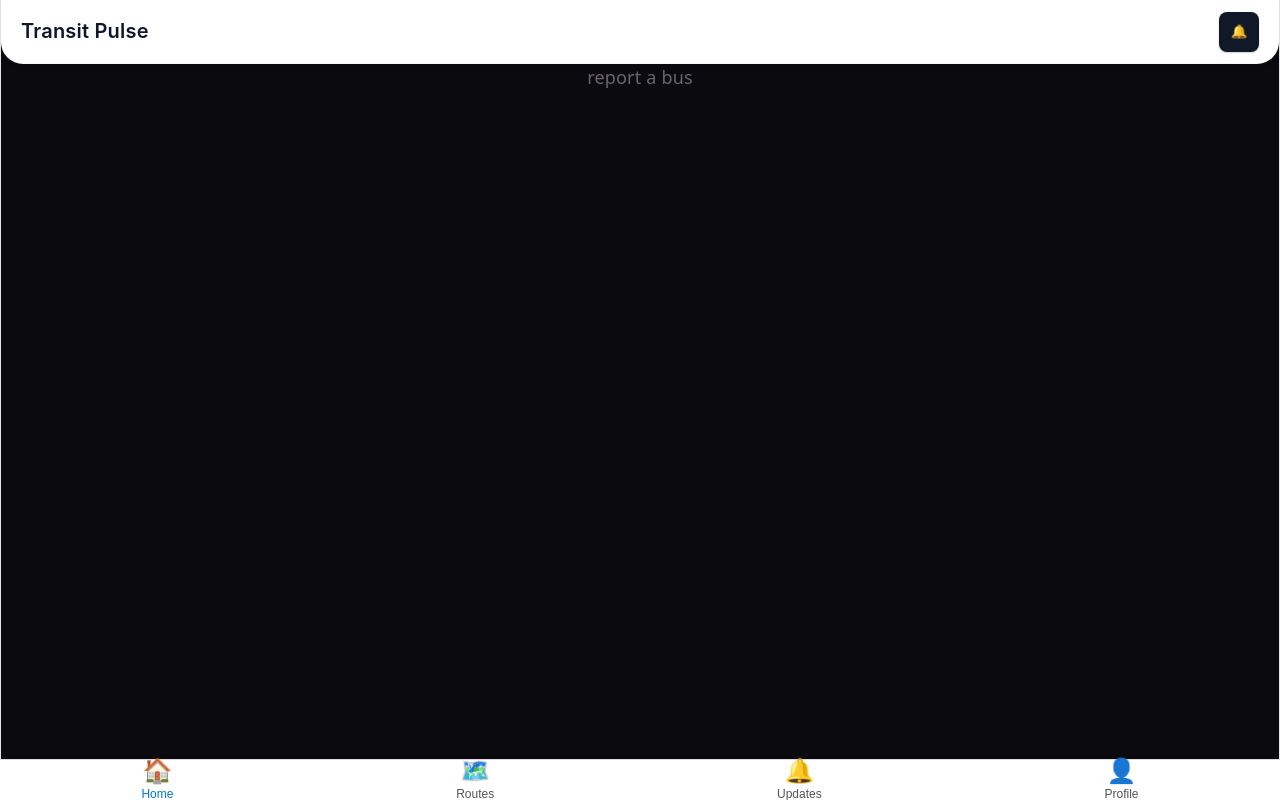
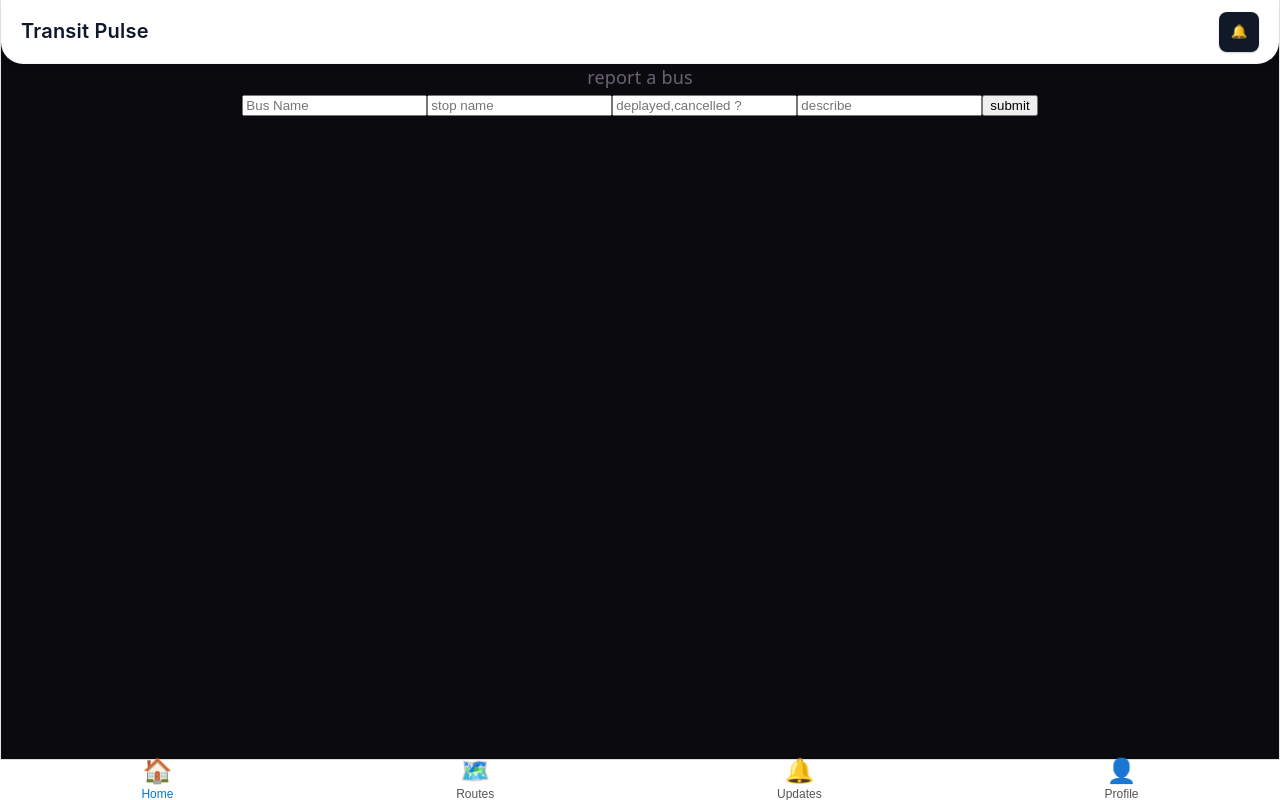
Before and after one commit to Sumit-Mashelkar/Where-is-my-Bus, a React (Vite) app in the folder transitpulse/: page /report-bus in a window 1280 px wide. Built offline with nearby package versions, Linux system fonts and the light colour scheme.

Commit message:
feat: add a bus report form structure

```diff
--- a/transitpulse/src/pages/BusDetailsPage.jsx
+++ b/transitpulse/src/pages/BusDetailsPage.jsx
@@ -55,7 +55,7 @@ const BusDetailsPage =  () => {
                                 <p className='bus-report__eyebrow'>Selected bus</p>
                                 <h2>Bus {busDetails.bus_number}</h2>
                                 <p className='bus-report__journey'>
-                                    {busDetails.from_city} <span aria-hidden='true'>-&gt;</span> {busDetails.to_city}
+                                    {busDetails.from_city} <span>-&gt;</span> {busDetails.to_city}
                                 </p>
                             </div>
                             <div className='bus-report__departure'>
@@ -67,7 +67,7 @@ const BusDetailsPage =  () => {
                         <section className='route-panel' aria-labelledby='route-heading'>
                             <div className='route-panel__heading'>
                                 <div>
-                                    <p className='bus-report__eyebrow'>Journey plan</p>
+                                    <p className='bus-report__eyebrow'>Journey </p>
                                     <h2 id='route-heading'>Route stops</h2>
                                 </div>
                                 <span>{busDetails.stops?.length ?? 0} stops</span>
@@ -79,7 +79,7 @@ const BusDetailsPage =  () => {
                                             <span className='route-stop__marker' aria-hidden='true'>{index + 1}</span>
                                             <div className='route-stop__details'>
                                                 <strong>{stop.name}</strong>
-                                                <span>{stop.arrival_time || 'Time not available'}</span>
+                                                <span>{stop.arrival_time || '--:--'}</span>
                                             </div>
                                         </li>
                                     ))}
--- a/transitpulse/src/pages/ReportsPage.jsx
+++ b/transitpulse/src/pages/ReportsPage.jsx
@@ -1,12 +1,28 @@
 // contains all bus reports
 import Hero from "../components/header";
 import Footer from "../components/footer";
+
+const reportbusform = {
+
+
+}
 
 const ReportBusPage = () => {
     return (
         <>
         <Hero />
         <div>report a bus</div>
+        {/* <p>1: bus name, 2: display currrent time, 3: fetch the route/stops for busname, 4: current stop, 5: current status, 6: short description (optional) </p> */}
+        <main>
+            <form id = "report-bus-form" style={reportbusform}>
+                <input type="text" placeholder="Bus Name" ></input>
+                <input type="text" placeholder="stop name" ></input>
+                <input type="text" placeholder="deplayed,cancelled ?" ></input>
+                <input type="text" placeholder="describe" ></input>
+                <button>submit</button>
+
+            </form>
+        </main>
         <Footer />
         </>
 
```
